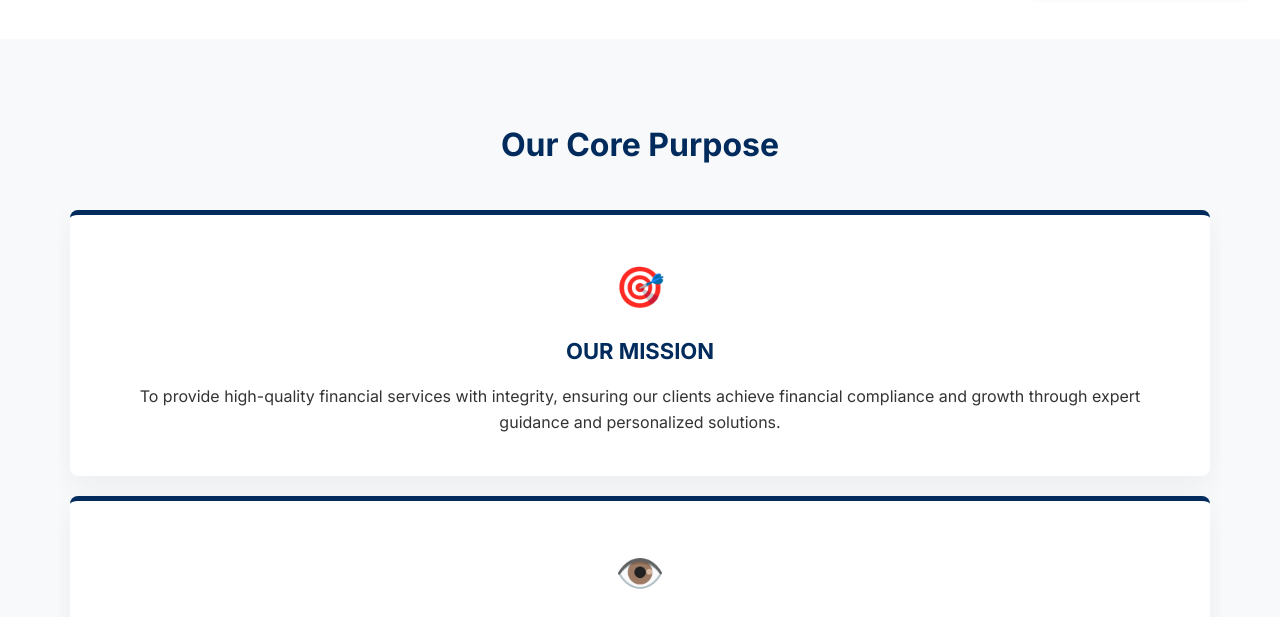
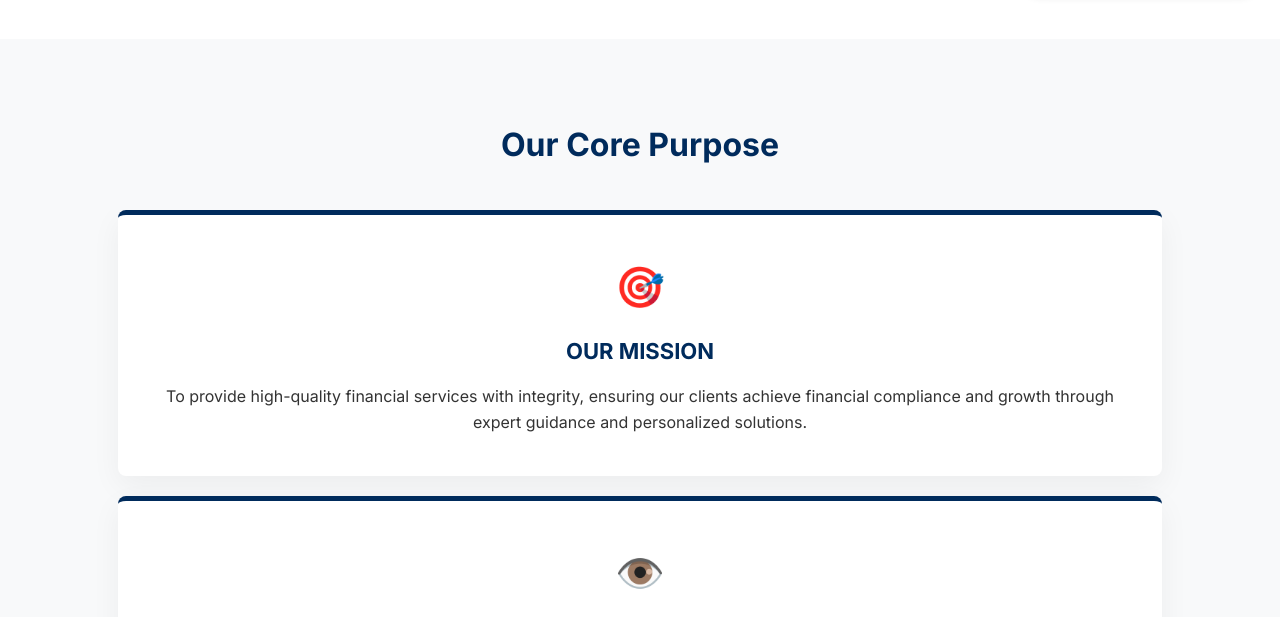
Before and after one commit to Bhima-kadam/CA, a plain HTML site: page about.html in a window 1280 px wide. Shown: the part 787-1404 px from the top of the page. Drawn offline with Linux system fonts and the light colour scheme.

Commit message:
Update style.css

```diff
--- a/style.css
+++ b/style.css
@@ -395,13 +395,50 @@ body {
         height: 250px !important;
     }
 }
-.mission-grid,
-    .services-grid,
-    .features-grid {
+.mission-grid {
         display: flex !important;
-        flex-direction: column !important; /* Stacks them vertically */
+        flex-direction: column !important; /* Stacks the grid boxes vertically */
+        align-items: center !important;
         gap: 20px !important;
         width: 100% !important;
-        overflow-x: hidden !important; /* KILLS the side-scrolling */
-        padding: 0 10px !important;
+        overflow-x: hidden !important; /* Prevents the horizontal scroll glitch */
+        padding: 0 !important;
     }
+
+    .mv-box {
+        width: 90% !important; /* Fits the box to the screen width */
+        max-width: 100% !important;
+        flex: none !important;
+        box-sizing: border-box !important;
+        margin: 0 auto;
+    }
+
+    /* 4. Netflix Slider Fix (Home Page) */
+    .netflix-slider {
+        display: flex;
+        flex-direction: column !important;
+        align-items: center;
+        gap: 15px;
+    }
+
+    .service-card {
+        width: 90% !important;
+        flex: none !important;
+    }
+
+    /* 5. Contact Section Fix (Home Page) */
+    .contact-flex-wrapper {
+        flex-direction: column !important;
+    }
+
+    .contact-info-centered,
+    .contact-map-box {
+        width: 100% !important;
+    }
+
+    /* 6. Global Overflow Prevention */
+    html, body {
+        overflow-x: hidden !important; /* Final safety to ensure no side-scrolling */
+        width: 100%;
+    }
+}
```
